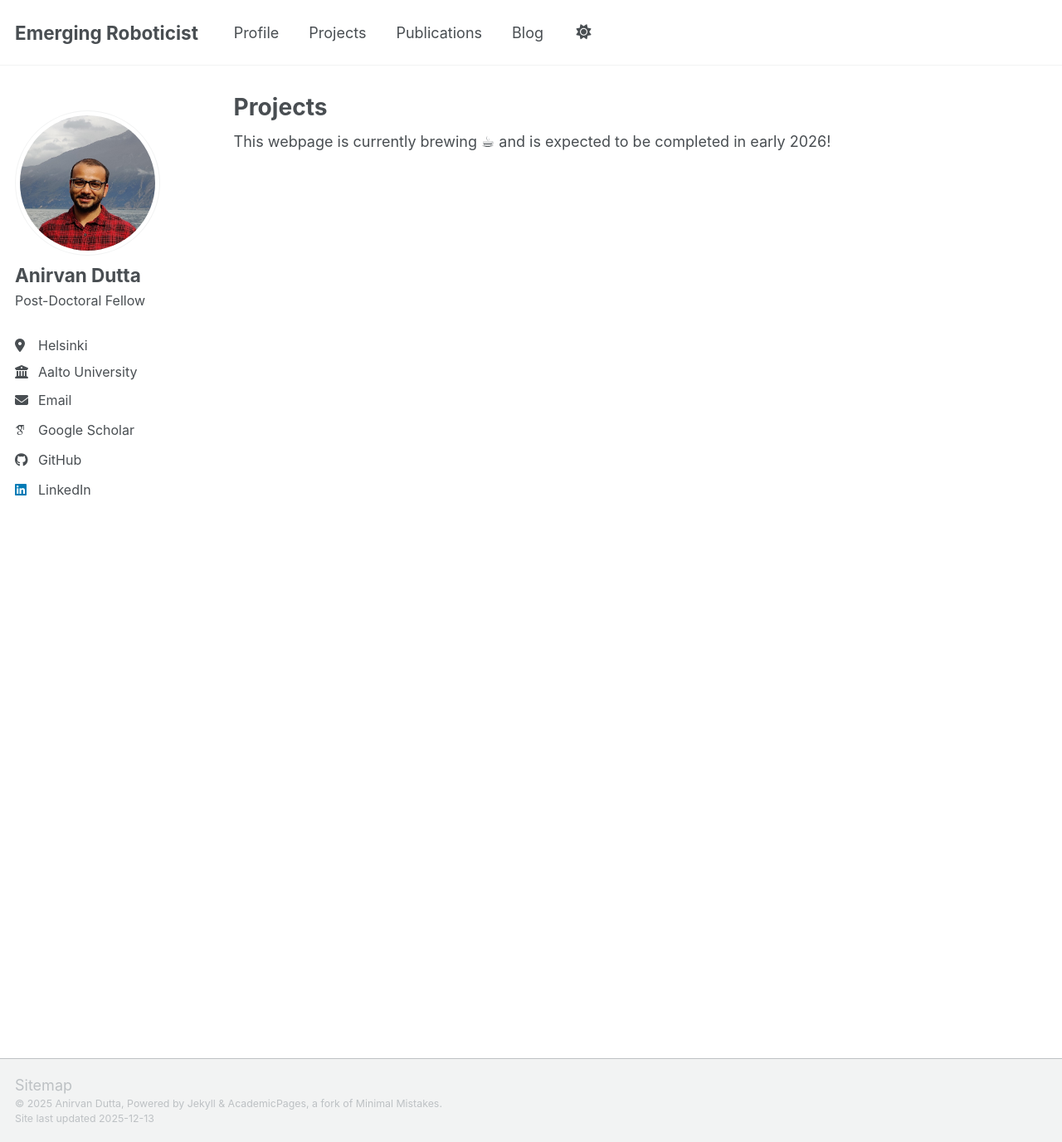
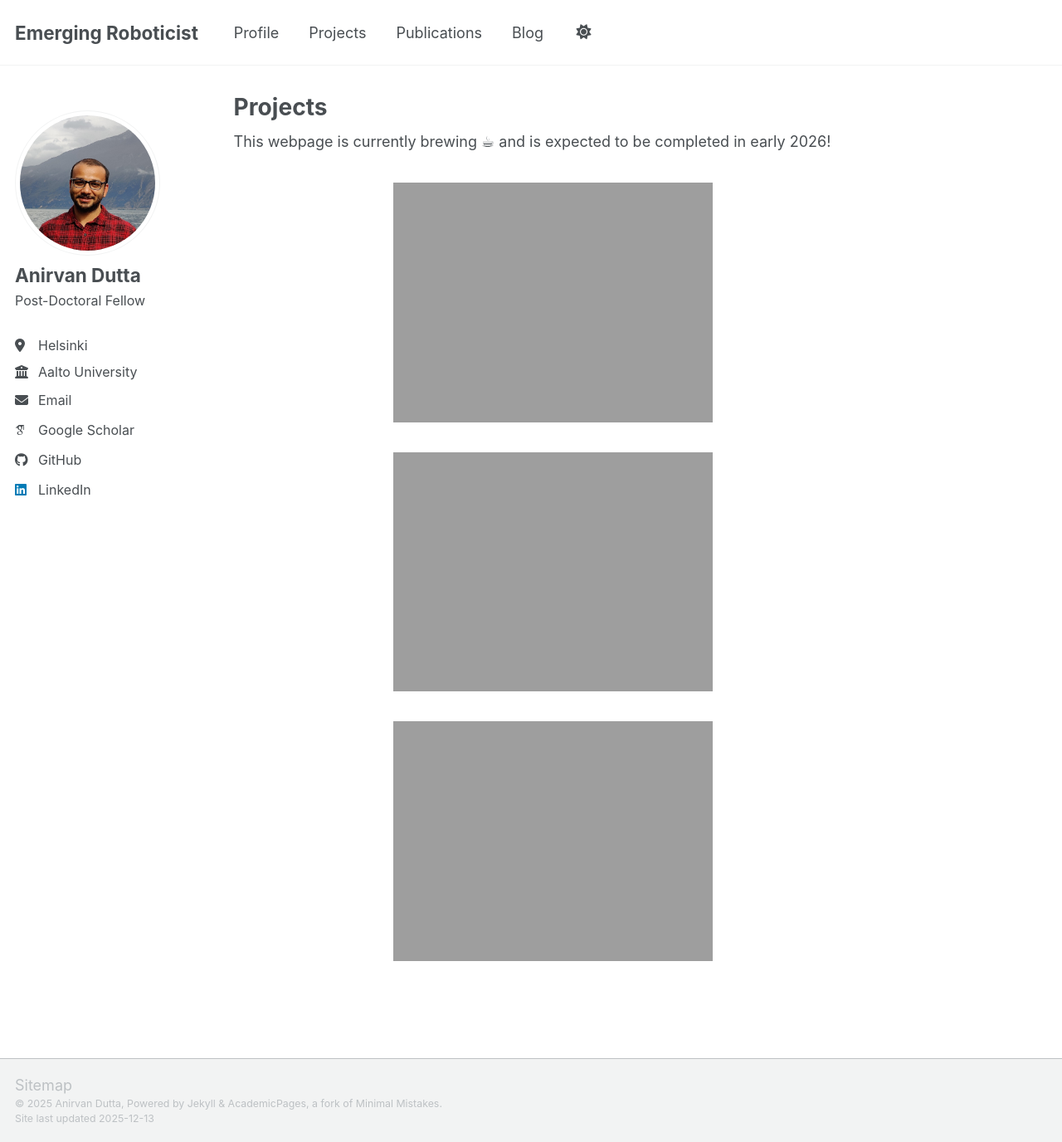
Before and after one commit to anirvan95/anirvan95.github.io, a Jekyll site: the page built from _pages/projects.html, in a window 1280 px wide and 1376 px high. Shown: the whole window at 83% size. Built offline with Jekyll 4.4.1, drawn with Linux system fonts in a browser that asks for light colours; emoji names are drawn with the system emoji font; some web fonts are replaced; a script bundle is joined from its source files by our own code; library files that are not in the unit come from our copies.

Commit message:
Added dummy project gifs, retarget on name and profile picture

```diff
--- a/_includes/author-profile.html
+++ b/_includes/author-profile.html
@@ -7,15 +7,17 @@
 <div itemscope itemtype="http://schema.org/Person">
 
   <div class="author__avatar">
-    {% if author.avatar contains "://" %}
-    	<img src="{{ author.avatar }}" alt="{{ author.name }}"  fetchpriority="high" />
-    {% else %}
-    	<img src="{{ author.avatar | prepend: "/images/" | prepend: base_path }}" class="author__avatar" alt="{{ author.name }}"  fetchpriority="high" />
-    {% endif %}
+    <a href="{{ base_path }}/about/">
+      {% if author.avatar contains "://" %}
+      	<img src="{{ author.avatar }}" alt="{{ author.name }}"  fetchpriority="high" />
+      {% else %}
+      	<img src="{{ author.avatar | prepend: "/images/" | prepend: base_path }}" class="author__avatar" alt="{{ author.name }}"  fetchpriority="high" />
+      {% endif %}
+    </a>
   </div>
 
   <div class="author__content">
-    <h3 class="author__name">{{ author.name }}</h3>
+    <h3 class="author__name"><a href="{{ base_path }}/about/" style="text-decoration: none; color: inherit;">{{ author.name }}</a></h3>
     {% if author.pronouns %}<p class="author__pronouns">{{ author.pronouns }}</p>{% endif %}
     {% if author.bio %}<p class="author__bio">{{ author.bio }}</p>{% endif %}
   </div>
--- a/_pages/projects.html
+++ b/_pages/projects.html
@@ -11,6 +11,12 @@ author_profile: true
   This webpage is currently brewing :coffee: and is expected to be completed in early 2026!
 </p>
 
+<div style="display: flex; flex-direction: column; align-items: center; gap: 2em; margin: 2em 0;">
+  <img src="{{ base_path }}/images/proj_1.gif" alt="Project 1" style="width: 50%; max-width: 800px; height: auto;">
+  <img src="{{ base_path }}/images/proj_2.gif" alt="Project 2" style="width: 50%; max-width: 800px; height: auto;">
+  <img src="{{ base_path }}/images/proj_3.gif" alt="Project 3" style="width: 50%; max-width: 800px; height: auto;">
+</div>
+
 
 {% comment %}
 {% for post in site.projects %}
```
Also changed, not shown: 3 other files.
